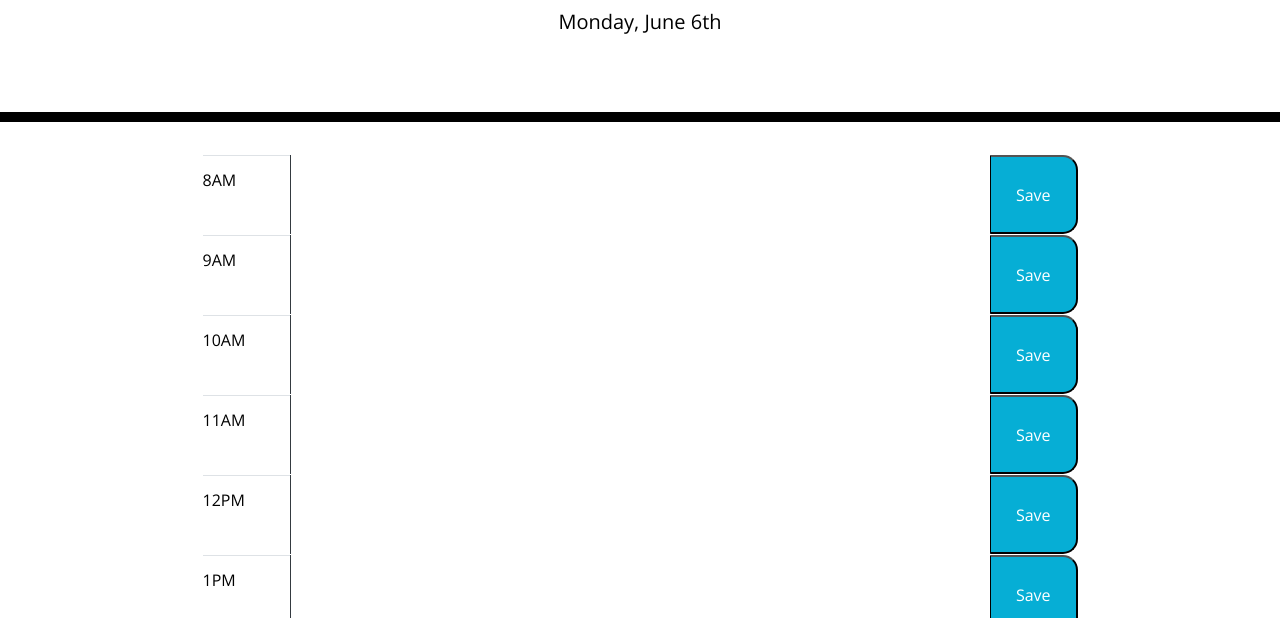
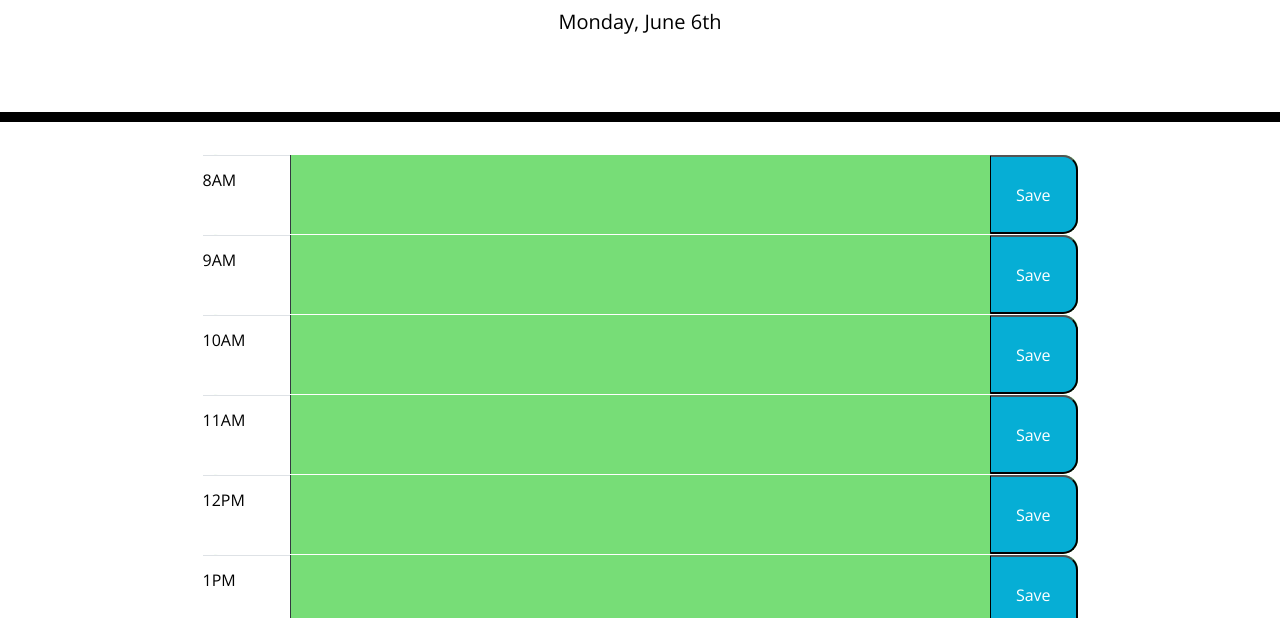
Before and after one commit to abbygraves/5-work-day-scheduler, a plain HTML site: page index.html in a window 1280 px wide. Shown: the part 182-800 px from the top of the page. Drawn offline with nearby package versions, Linux system fonts and the light colour scheme.

Commit message:
minor typo fix

```diff
--- a/assets/css/style.css
+++ b/assets/css/style.css
@@ -56,17 +56,19 @@ span {
   background-color: #d3d3d3;
   color: black;
   border-radius: 15px;
-  position: relative;
+  /* position: relative; */
 }
 
 .present {
   background-color: #ff6961;
   color: black;
+  border-radius: 15px;
 }
 
 .future {
   background-color: #77dd77;
   color: black;
+  border-radius: 15px;
 }
 
 .saveBtn {
--- a/assets/js/script.js
+++ b/assets/js/script.js
@@ -16,10 +16,10 @@ function colorCoding() {
     if (i < currentTime) {
       $("#" + i).addClass("past");
     }
-    else if (i === time) {
+    else if (i === currentTime) {
       $("#" + i ).addClass("present");
     }
-    else if (i > time) {
+    else if (i > currentTime) {
       $("#" + i).addClass("future");
     }
   }
```
